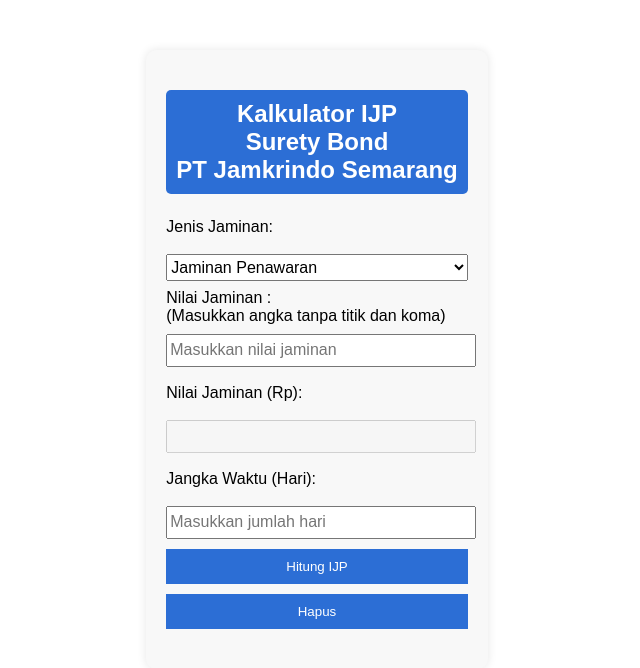
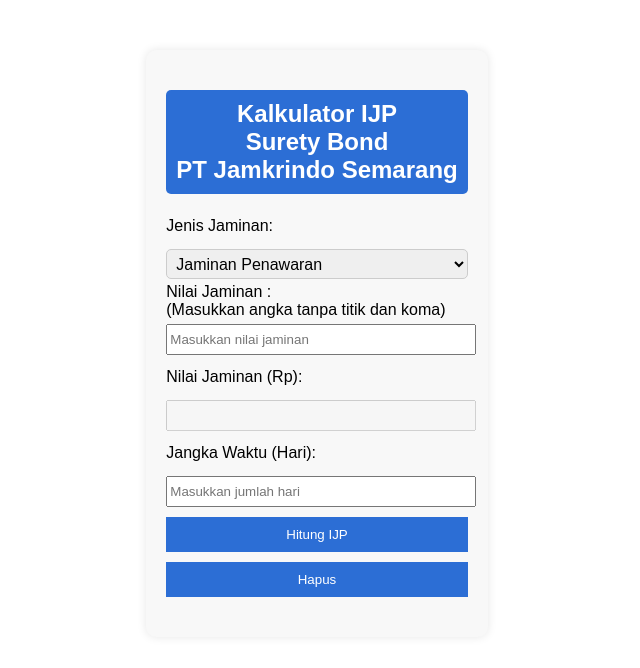
Before and after one commit to Jamtizen/Kalkulator-IJP-SB, a plain HTML site: page index.html in a window 1280 px wide. Shown: the whole page, without its empty margins (323-963 px from the left). Drawn offline with Linux system fonts and the light colour scheme.

Commit message:
index.html

```diff
--- a/index.html
+++ b/index.html
@@ -8,7 +8,16 @@
         body { font-family: Arial, sans-serif; display: flex; justify-content: center; margin-top: 50px; }
         .container { background: #f8f8f8; padding: 20px; border-radius: 10px; box-shadow: 0px 0px 10px rgba(0,0,0,0.1); }
         h2 { background: #2c6ed5; color: white; padding: 10px; text-align: center; border-radius: 5px; }
-        label, select, input { display: flex ; align-items: center ; width: 100%; font-size: 16px ; height: 27px; margin-top: 13px; }
+        label, select, input { display: flex; align-items: center ; width: 100%; height: 25px ; margin-top: 10px; }
+
+	select {
+            height: 30px; /* Ganti dengan tinggi yang diinginkan, misalnya 25px */
+            padding: 5px;
+            font-size: 16px;
+            border: 1px solid #ccc;
+            border-radius: 5px;
+        }
+
         button { width: 100%; padding: 10px; margin-top: 10px; border: none; cursor: pointer; }
         .calculate { background: #2c6ed5; color: white; }
         .calculate:hover { background: #1a4b9b; }
@@ -28,7 +37,7 @@
             <option value="0.0024">Jaminan Pemeliharaan</option>
         </select>
 
-	<label>Nilai Jaminan : <br> (Masukkan angka tanpa titik dan koma)</label>
+        <label>Nilai Jaminan : <br> (Masukkan angka tanpa titik dan koma)</label>
         <input type="number" id="nilaiJaminan" placeholder="Masukkan nilai jaminan" oninput="formatIDR()">
 
         <label>Nilai Jaminan (Rp):</label>
```
